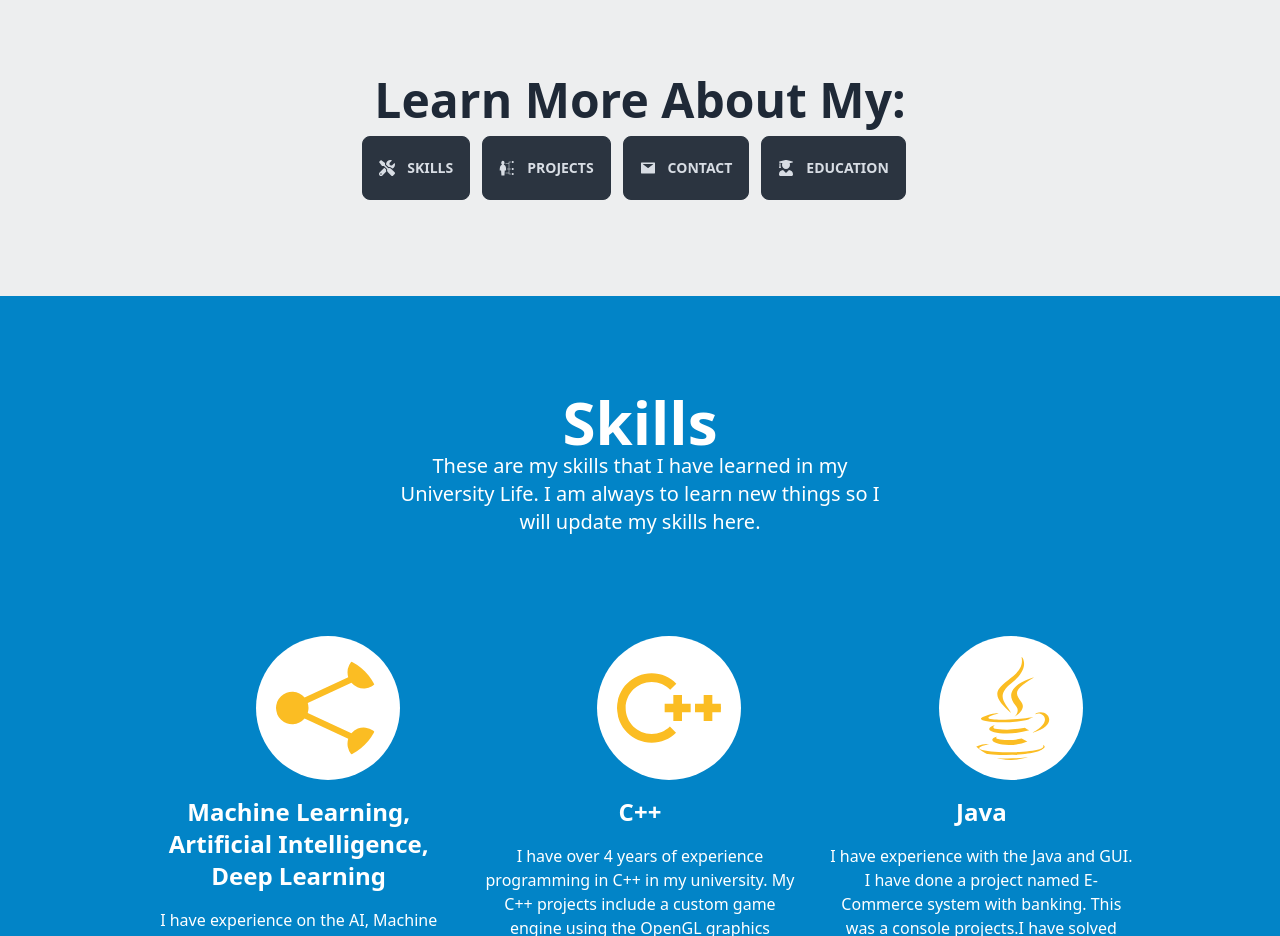
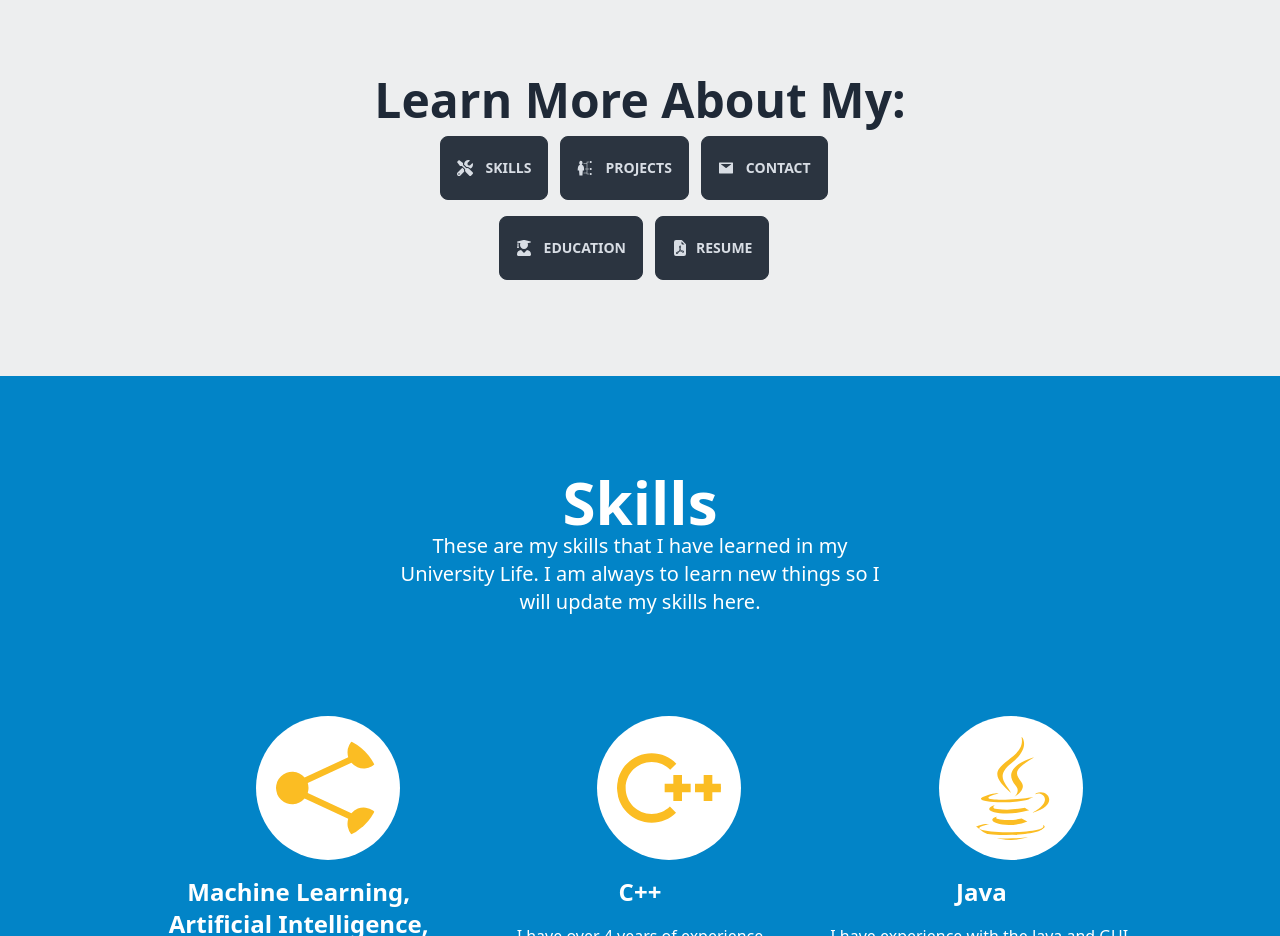
Before and after one commit to RISHAD-prog/Personal-portfolio, a React (Vite) app: page / in a window 1280 px wide. Shown: the part 1460-2396 px from the top of the page. Built offline with nearby package versions, Linux system fonts and the light colour scheme.

Commit message:
version-06 upated

```diff
--- a/src/components/Deatils/Details.jsx
+++ b/src/components/Deatils/Details.jsx
@@ -3,7 +3,15 @@ import { BsFacebook, BsGithub, BsLinkedin } from "react-icons/bs";
 import { FaTools, FaUserGraduate } from "react-icons/fa";
 import { AiFillMail } from "react-icons/ai";
 import { GiSkills } from "react-icons/gi";
+import { BsFileEarmarkPdfFill } from "react-icons/bs";
 const Details = () => {
+    const handleDownload = () => {
+        const link = document.createElement('a');
+        link.href = 'https://drive.google.com/uc?export=download&id=1pd2kYbDzBPB2sVjVl0cn6S_Piog626HP';
+        link.download = 'resume.pdf';
+
+        link.click();
+    }
     return (
         <div id="about" >
             <div className="flex align-middle items-center justify-center gap-28 mt-8">
@@ -47,8 +55,9 @@ const Details = () => {
                     <h1 className="text-5xl font-bold mb-3">Learn More About My:</h1>
                     <button className="btn btn-neutral me-3  h-16 "><a href="#skill" className="flex items-center" ><FaTools className="me-3 h-4 w-4"></FaTools>Skills</a> </button>
                     <button className="btn btn-neutral me-3  h-16"><a href="#project" className="flex items-center"  ><GiSkills className="me-3 h-4 w-4"></GiSkills>Projects</a></button>
-                    <button className="btn btn-neutral me-3  h-16 "><a href="#contact" className="flex items-center"  ><AiFillMail className="me-3 h-4 w-4"></AiFillMail>Contact</a></button>
-                    <button className="btn btn-neutral me-3  h-16"><a href="#education" className="flex items-center"  ><FaUserGraduate className="me-3 h-4 w-4"></FaUserGraduate>Education</a></button>
+                    <button className="btn btn-neutral me-3  h-16 "><a href="#contact" className="flex items-center"  ><AiFillMail className="me-3 h-4 w-4"></AiFillMail>Contact</a></button> <br />
+                    <button className="btn btn-neutral me-3 mt-4 h-16"><a href="#education" className="flex items-center"  ><FaUserGraduate className="me-3 h-4 w-4"></FaUserGraduate>Education</a></button>
+                    <button onClick={handleDownload} className="btn btn-neutral me-3  h-16"  ><BsFileEarmarkPdfFill className=" h-4 w-4"></BsFileEarmarkPdfFill>Resume</button>
                 </div>
             </div>
 
```
